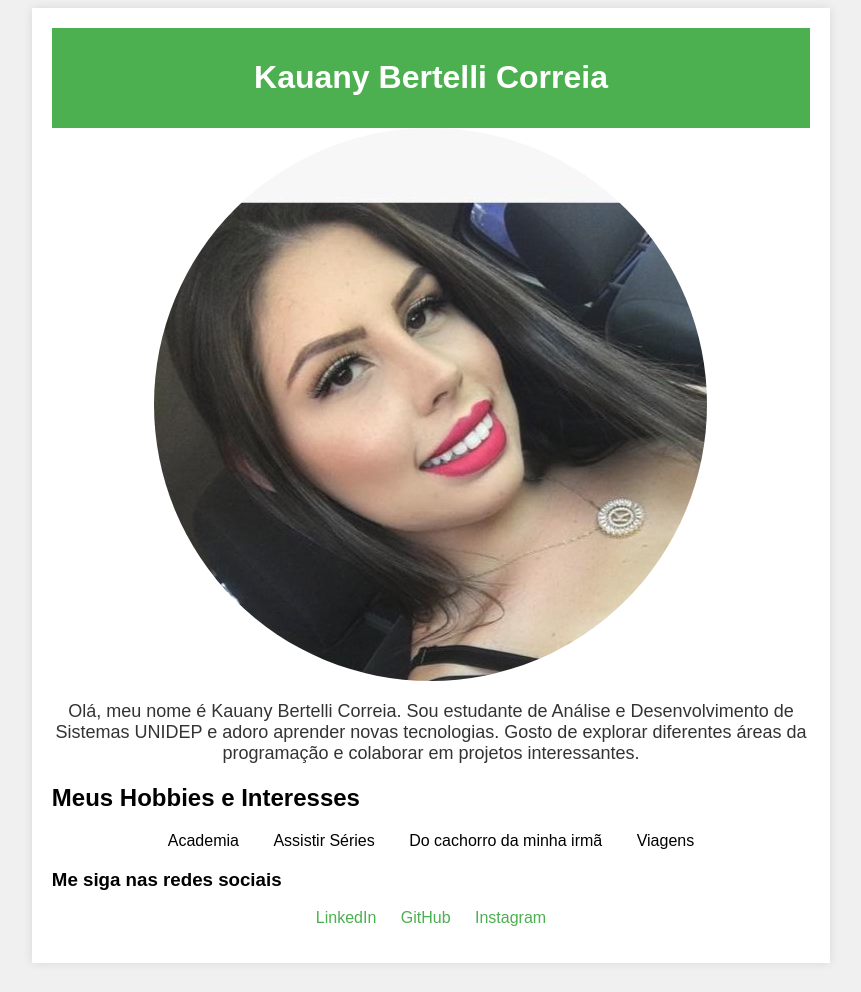
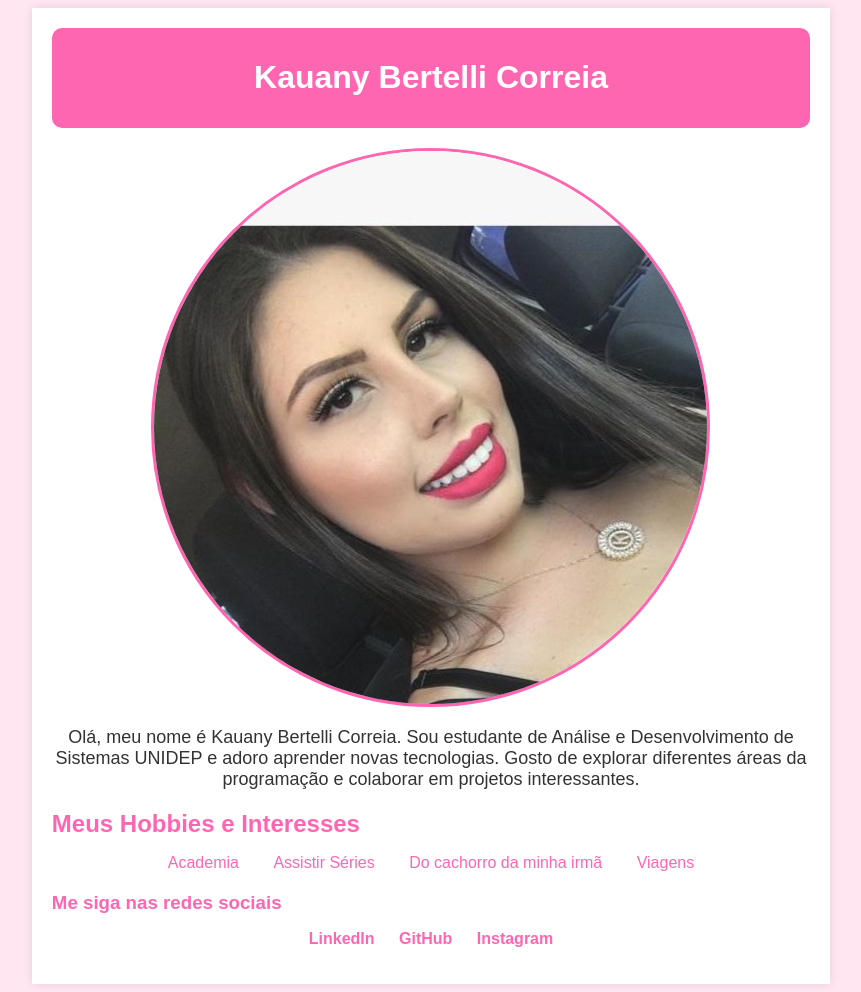
Before and after one commit to kauanybertelli/pagina-perfil, a plain HTML site: page index.html in a window 1280 px wide. Shown: the whole page, without its empty margins (209-1070 px from the left). Before the commit the page ends 971 px from the top, so only its background shows below. Drawn offline with Linux system fonts and the light colour scheme.

Commit message:
alterado cores css

```diff
--- a/style.css
+++ b/style.css
@@ -1,7 +1,8 @@
-/* Define a cor de fundo da página */
+/* Define a cor de fundo da página em tom de rosa claro */
 body {
-    background-color: #f0f0f0;
+    background-color: #ffe6f0;
     font-family: Arial, sans-serif;
+    color: #333;
 }
 
 /* Centraliza o conteúdo da página */
@@ -13,20 +14,21 @@ body {
     box-shadow: 0 0 10px rgba(0, 0, 0, 0.1);
 }
 
-/* Estiliza o cabeçalho */
+/* Estiliza o cabeçalho com rosa escuro */
 header {
-    background-color: #4CAF50;
+    background-color: #ff66b2;
     color: white;
     padding: 10px;
     text-align: center;
+    border-radius: 10px;
 }
 
 /* Define o estilo para a foto de perfil */
 .profile-photo {
     display: block;
-    margin: 0 auto;
+    margin: 20px auto;
     border-radius: 50%;
-    margin-bottom: 20px;
+    border: 3px solid #ff66b2; /* Borda rosa em torno da foto */
 }
 
 /* Estiliza a seção "Sobre mim" */
@@ -48,6 +50,7 @@ header {
     display: inline-block;
     margin: 0 15px;
     font-size: 16px;
+    color: #ff66b2; /* Cor rosa para os itens de hobby */
 }
 
 /* Estiliza os links de redes sociais */
@@ -64,9 +67,20 @@ header {
 
 .social-links a {
     text-decoration: none;
-    color: #4CAF50;
+    color: #ff66b2; /* Cor rosa para os links */
+    font-weight: bold;
 }
 
 .social-links a:hover {
     text-decoration: underline;
 }
+
+/* Adiciona padding e margens */
+h2, h3 {
+    margin-bottom: 10px;
+    color: #ff66b2;
+}
+
+hobbies, footer {
+    margin-top: 20px;
+}
```
